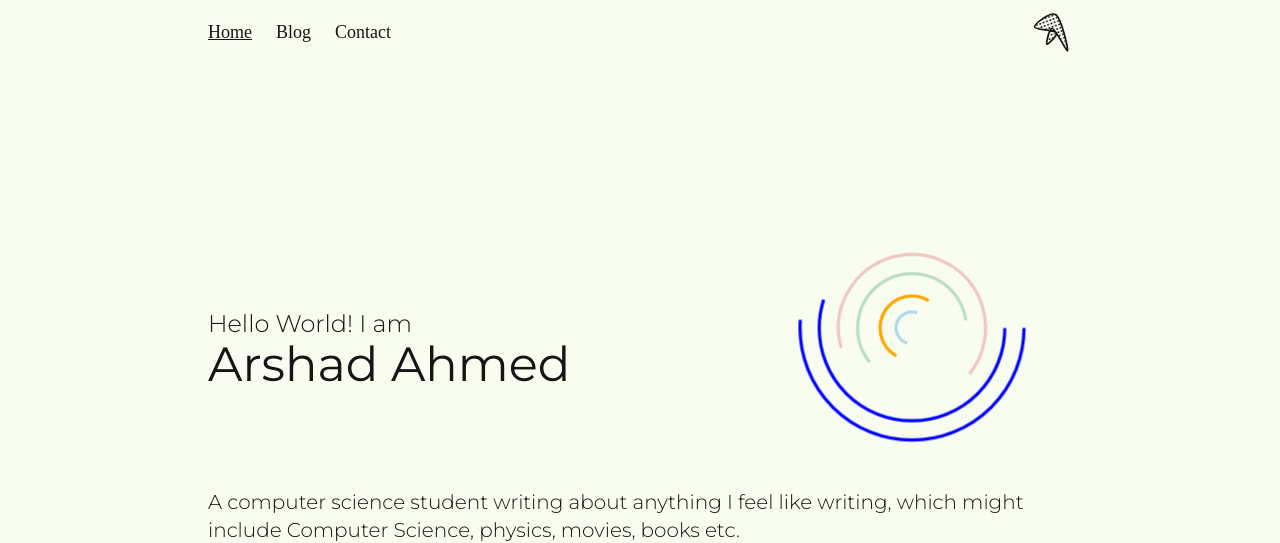
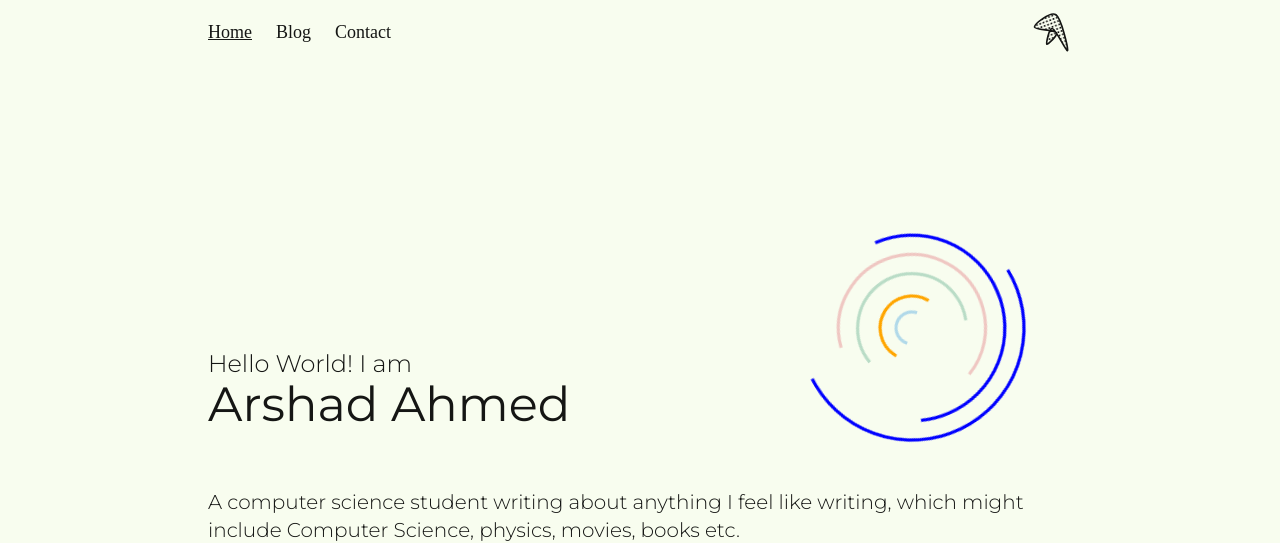
Before and after one commit to arxisme/webBlogs, a SvelteKit app: page / in a window 1280 px wide. Shown: the top 543 px of the page. Built offline with nearby package versions, Linux system fonts and the light colour scheme; no server answers.

Commit message:
minor changes to the circles

```diff
--- a/src/routes/+page.svelte
+++ b/src/routes/+page.svelte
@@ -37,17 +37,17 @@
 	<div class="flex flex-col bg-base-100 text-base-content">
 		<div class="h-20 max-sm:hidden"></div>
 		<div class="flex sm:justify-between max-sm:flex-col-reverse ">
-			<div class="flex flex-col justify-center pt-10">
+			<div class="flex flex-col justify-center sm:pt-30">
 				<p class="intro-text text-2xl max-md:text-xl">Hello World! I am</p>
 				<h1 class="text-5xl main-heading max-md:text-3xl">Arshad Ahmed</h1>
 			</div>
 			<!-- Arcs container -->
 			<div class="flex justify-end">
-				<div class="relative w-20 h-50 sm:w-80 sm:h-80 p-0 m-0 max-md:overflow-hidden max-md:w-80">
+				<div class="relative w-20 h-60 sm:w-80 sm:h-80 p-0 m-0 max-md:overflow-hidden max-md:w-80 max:sm:w-50">
 					<svg class="absolute top-0 left-0 w-full h-full m-0 p-0" viewBox="0 0 200 200">
 						<!-- Arcs -->
 						<circle
-							class="arc arc-1 max-sm:hidden"
+							class="arc arc-1 "
 							cx="100"
 							cy="100"
 							r="70"
@@ -57,7 +57,7 @@
 							stroke-dasharray="225 225"
 						/>
 						<circle
-							class="arc arc-2 max-sm:hidden"
+							class="arc arc-2 "
 							cx="100"
 							cy="100"
 							r="58"
```
